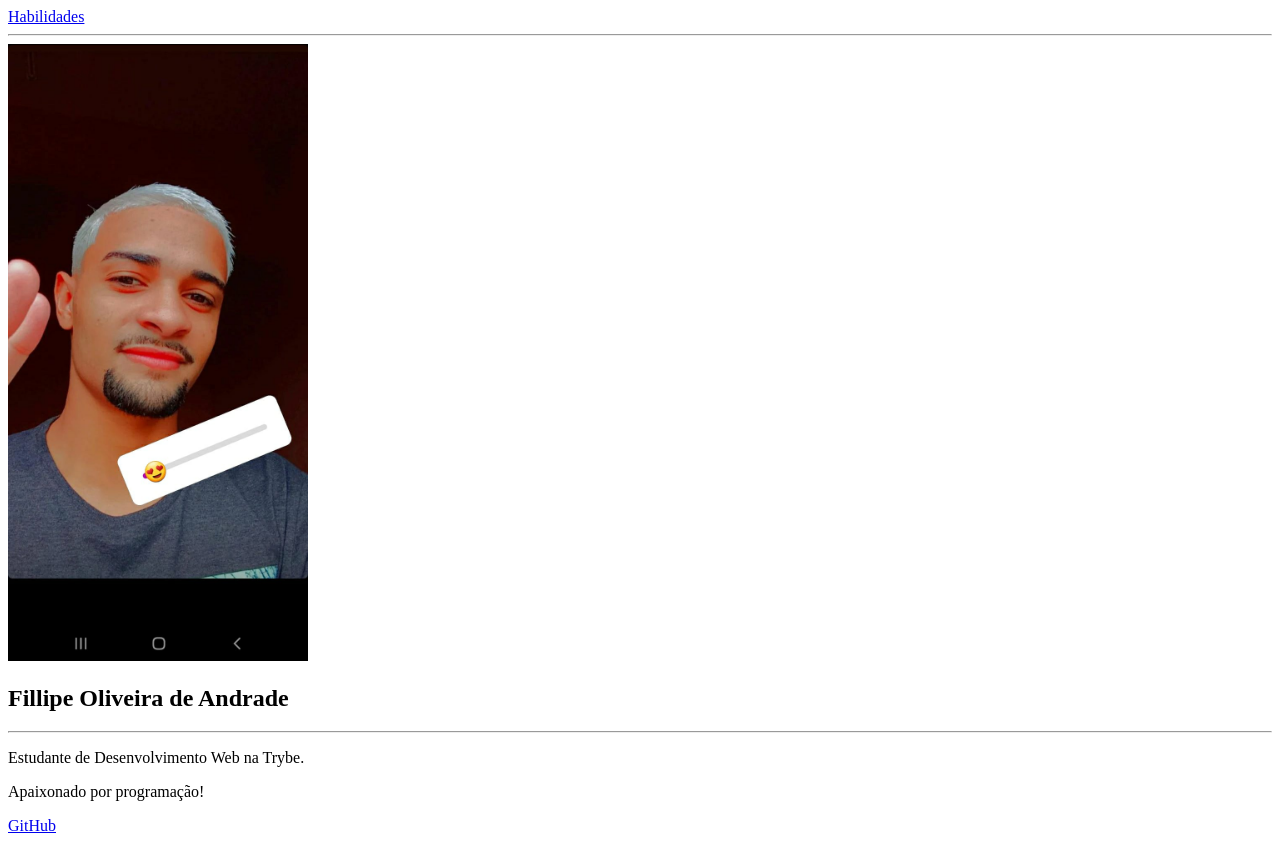
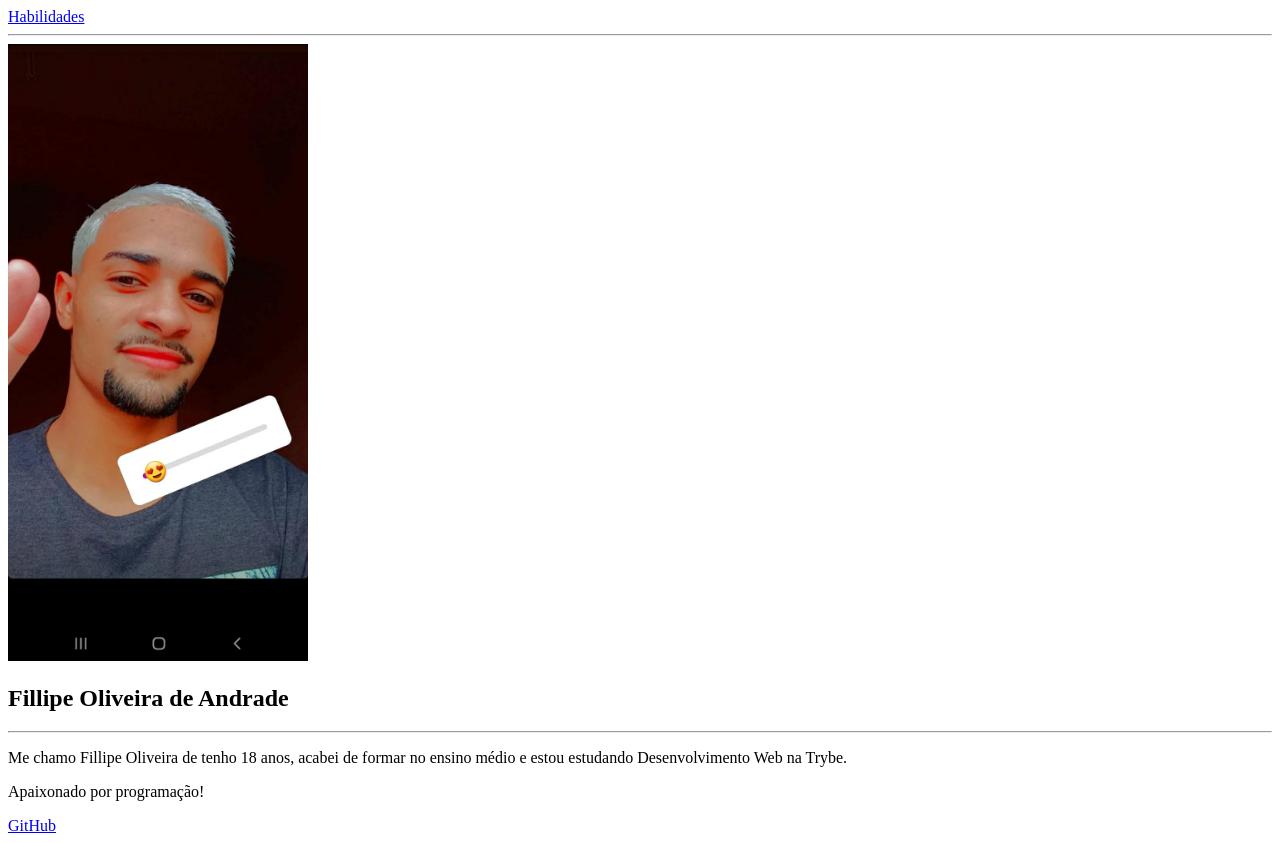
Before and after one commit to rakr-18/rakr-18.github.io, a plain HTML site: page index.html in a window 1280 px wide. Drawn offline with Linux system fonts and the light colour scheme.

Commit message:
Portfolio web

```diff
--- a/index.html
+++ b/index.html
@@ -11,7 +11,7 @@
         <img src="imagens/foto-fillipe.jpeg" alt="Foto de perfil do Fillipe Oliveira de Andrade" width="300px">
         <h2>Fillipe Oliveira de Andrade</h2>
         <hr>
-        <p>Estudante de Desenvolvimento Web na Trybe.</p>
+        <p>Me chamo Fillipe Oliveira de tenho 18 anos, acabei de formar no ensino médio e estou estudando Desenvolvimento Web na Trybe.</p>
         <p>Apaixonado por programação!</p>
         <a href="https://github.com/rakr-18" target="_blank">GitHub</a>
     </body>
```
